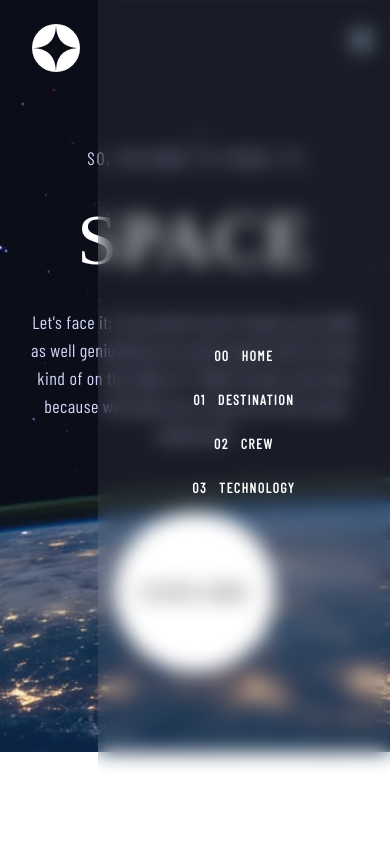
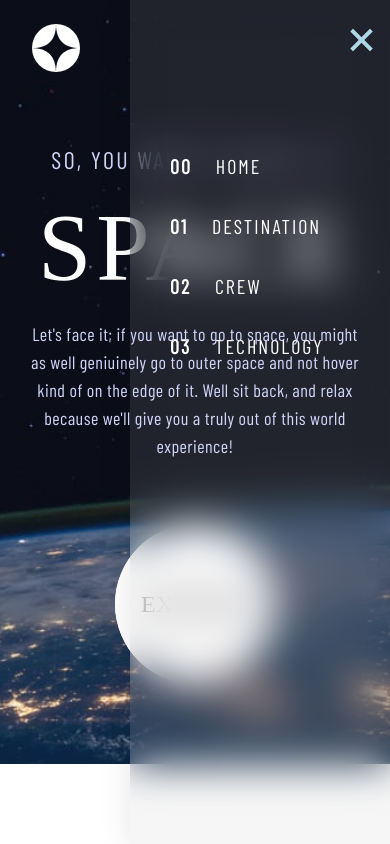
Before and after one commit to AymenDiabi/space-website, a website built with Vite: page index.html in a window 390 px wide. Both pictures are taken after a click on the button 358 px from the left and 58 px from the top of the page. Built offline with nearby package versions, Linux system fonts and the light colour scheme; a web font is replaced by a local one.

Commit message:
Home page finished

```diff
--- a/index.html
+++ b/index.html
@@ -48,7 +48,7 @@
             </div>
           </div>
           <!-- Hamburger Menu -->
-          <button id="menu-btn" type="button" class="z-40 block self-end px-8 hamburger sm:hidden focus:outline-none">
+          <button id="menu-btn" type="button" class="z-50 block self-end px-8 hamburger sm:hidden focus:outline-none">
             <span class="hamburger-top"></span>
             <span class="hamburger-middle"></span>
             <span class="hamburger-bottom"></span>
@@ -56,27 +56,23 @@
         </div>
 
         <!-- Mobile Menu -->
-        <div id="menu" class="absolute hidden p-6 h-full w-3/4 glassmorphism right-0 top-0 z-50">
-          <div class="flex flex-col items-center justify-center w-full space-y-6 font-bold text-white rounded-sm">
-            <div class="group relative flex flex-col justify-between space-y-[3.45rem] z-10 neon duration-200">
-              <a href="#" class="uppercase text-white tracking-widest text-sm md:text-base"><span
-                  class="font-bold pr-3">00</span>Home</a>
-              <div class="absolute w-full h-[2px] group-hover:bg-white duration-200"></div>
+        <div id="menu" class="z-30 absolute hidden p-6 h-full w-4/6 glassmorphism-mb right-0 top-0">
+          <div class="flex flex-col items-left justify-start w-full gap-8 pt-32 pl-4 text-white rounded-sm">
+            <div class="group relative flex flex-col justify-between z-10 neon duration-200">
+              <a href="#" class="uppercase text-white tracking-widest text-xl"><span
+                  class="font-bold pr-6">00</span>Home</a>
             </div>
             <div class="group relative flex flex-col justify-between space-y-[3.45rem] z-10 neon duration-200">
-              <a href="#" class="uppercase text-white tracking-widest text-sm md:text-base"><span
-                  class="font-bold pr-3">01</span>Destination</a>
-              <div class="absolute w-full h-[2px] group-hover:bg-white duration-200"></div>
+              <a href="#" class="uppercase text-white tracking-widest text-xl"><span
+                  class="font-bold pr-6">01</span>Destination</a>
             </div>
             <div class="group relative flex flex-col justify-between space-y-[3.45rem] z-10 neon duration-200">
-              <a href="#" class="uppercase text-white tracking-widest text-sm md:text-base "><span
-                  class="font-bold pr-3">02</span>Crew</a>
-              <div class="absolute w-full h-[2px] group-hover:bg-white duration-200 "></div>
+              <a href="#" class="uppercase text-white tracking-widest text-xl "><span
+                  class="font-bold pr-6">02</span>Crew</a>
             </div>
             <div class="group relative flex flex-col justify-between space-y-[3.45rem] z-10 neon duration-200">
-              <a href="#" class="uppercase text-white tracking-widest text-sm md:text-base"><span
-                  class="font-bold pr-3">03</span>Technology</a>
-              <div class="absolute w-full h-[2px] group-hover:bg-white duration-200"></div>
+              <a href="#" class="uppercase text-white tracking-widest text-xl"><span
+                  class="font-bold pr-6">03</span>Technology</a>
             </div>
           </div>
         </div>
@@ -86,11 +82,11 @@
       <div class="container h-full flex flex-col sm:gap-8 justify-between items-center max-w-6xl mt-16 sm:mt-24 px-6 pt-8 pb-20 md:mt-10 mx-auto space-y-16 md:flex-row md:py-10">
         <!-- Hero Content -->
         <div class="flex flex-col space-y-4 items-center">
-            <h3 class="w-full text-lightBlue uppercase text-lg sm:text-xl text-center tracking-widest md:text-3xl md:self-left">So, you want to travel to</h3>
-            <div class="text-white w-full font-serif text-7xl sm:text-9xl text-center uppercase tracking-wider pt-4 pb-4 md:text-left">
+            <h3 class="w-full text-lightBlue uppercase text-2xl text-center tracking-widest md:text-3xl md:self-left">So, you want to travel to</h3>
+            <div class="text-white w-full font-serif text-8xl sm:text-9xl text-center uppercase tracking-wider pt-2 pb-2 md:pt-4 md:pb-4 md:text-left">
               Space
             </div>
-            <p class="text-lightBlue text-lg sm:text-xl font-400 leading-7 sm:leading-8 tracking-wide text-center md:text-left max-w-md">
+            <p class="text-lightBlue text-lg sm:text-xl font-400 leading-7 sm:leading-8 tracking-wide text-center md:text-left max-w-md z-30">
               Let's face it; if you want to go to space, you might as well geniuinely go to outer space and not hover kind of on the edge of it. Well sit back, and relax because we'll give you a truly out of this world experience!
             </p>
         </div>
--- a/input.css
+++ b/input.css
@@ -13,6 +13,13 @@ background: rgba(255, 255, 255, 0.06);
 backdrop-filter: blur(10.3px);
 -webkit-backdrop-filter: blur(10.3px);
 border: 1px solid rgba(255, 255, 255, 0.01);
+}
+
+.glassmorphism-mb {
+background: rgba(187, 185, 185, 0.13);
+box-shadow: 0 4px 30px rgba(0, 0, 0, 0.1);
+backdrop-filter: blur(20px);
+-webkit-backdrop-filter: blur(20px);
 }
 
 .neon:hover {
```
Also changed, not shown: css/style.css.
